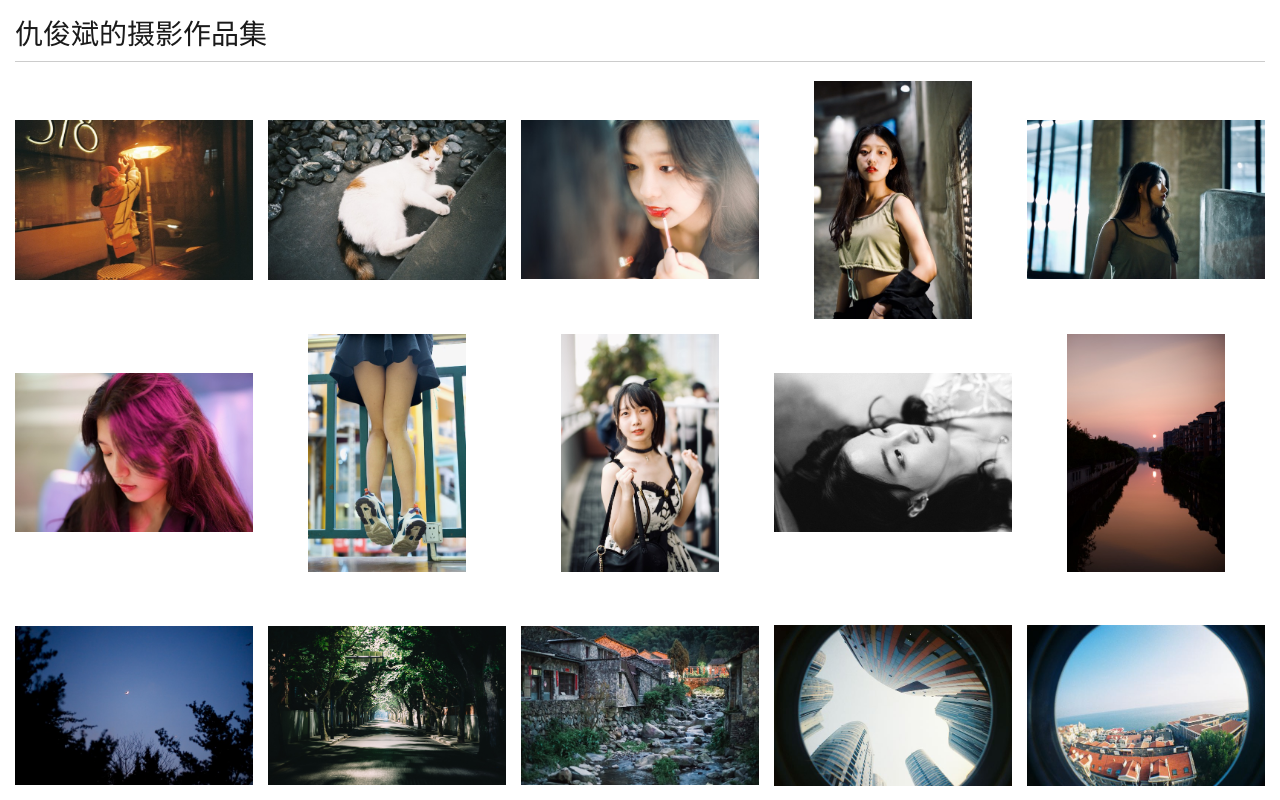
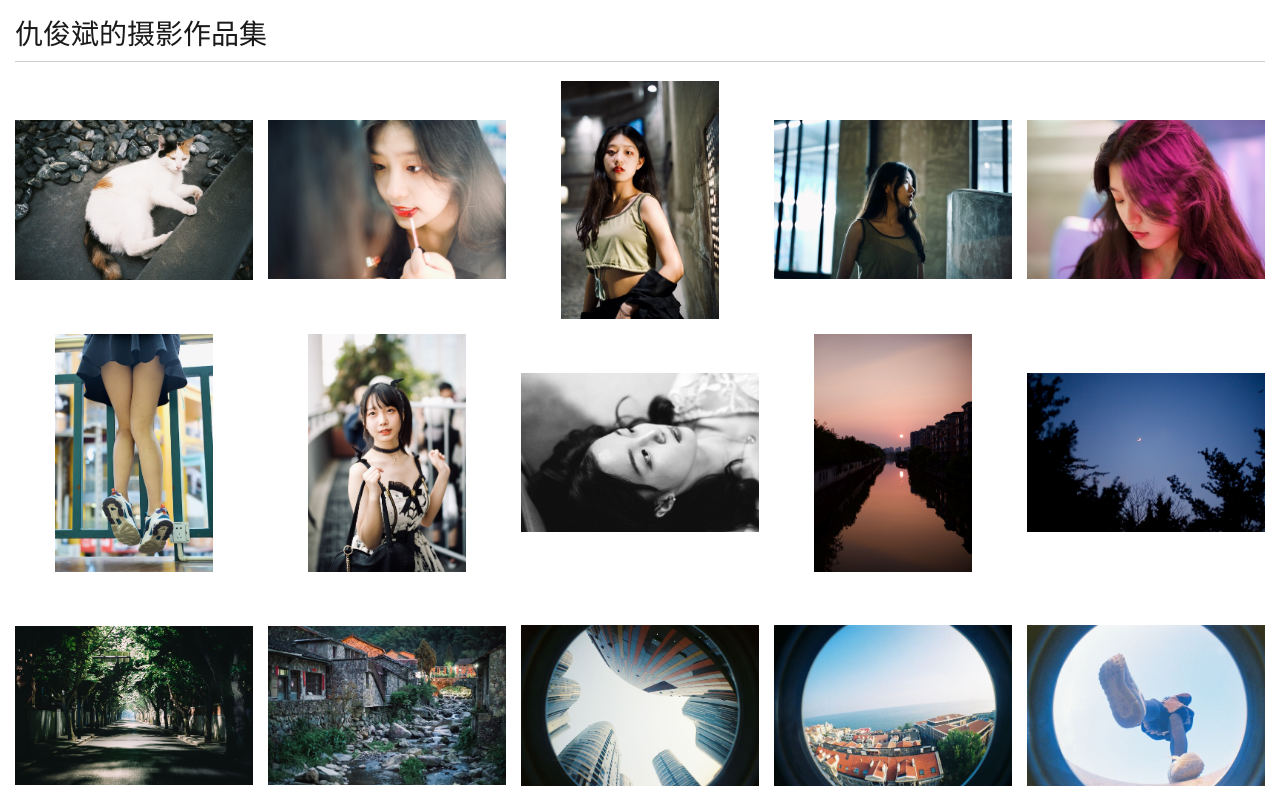
Before and after one commit to horahora/personal-website, a Next.js app: page /photography in a window 1280 px wide. Shown: the top 800 px of the page. Built offline with nearby package versions, Linux system fonts and the light colour scheme.

Commit message:
feat: remove one photo

```diff
--- a/pages/photography.js
+++ b/pages/photography.js
@@ -12,10 +12,6 @@ import classNames from "classnames";
 const baseUrl = "/images/photography";
 
 const photoListData = [
-  {
-    href: `${baseUrl}/000043.jpeg`,
-    thumbnail: `${baseUrl}/000043-thumbnail.jpeg`,
-  },
   {
     href: `${baseUrl}/000051.jpeg`,
     thumbnail: `${baseUrl}/000051-thumbnail.jpeg`,
```
